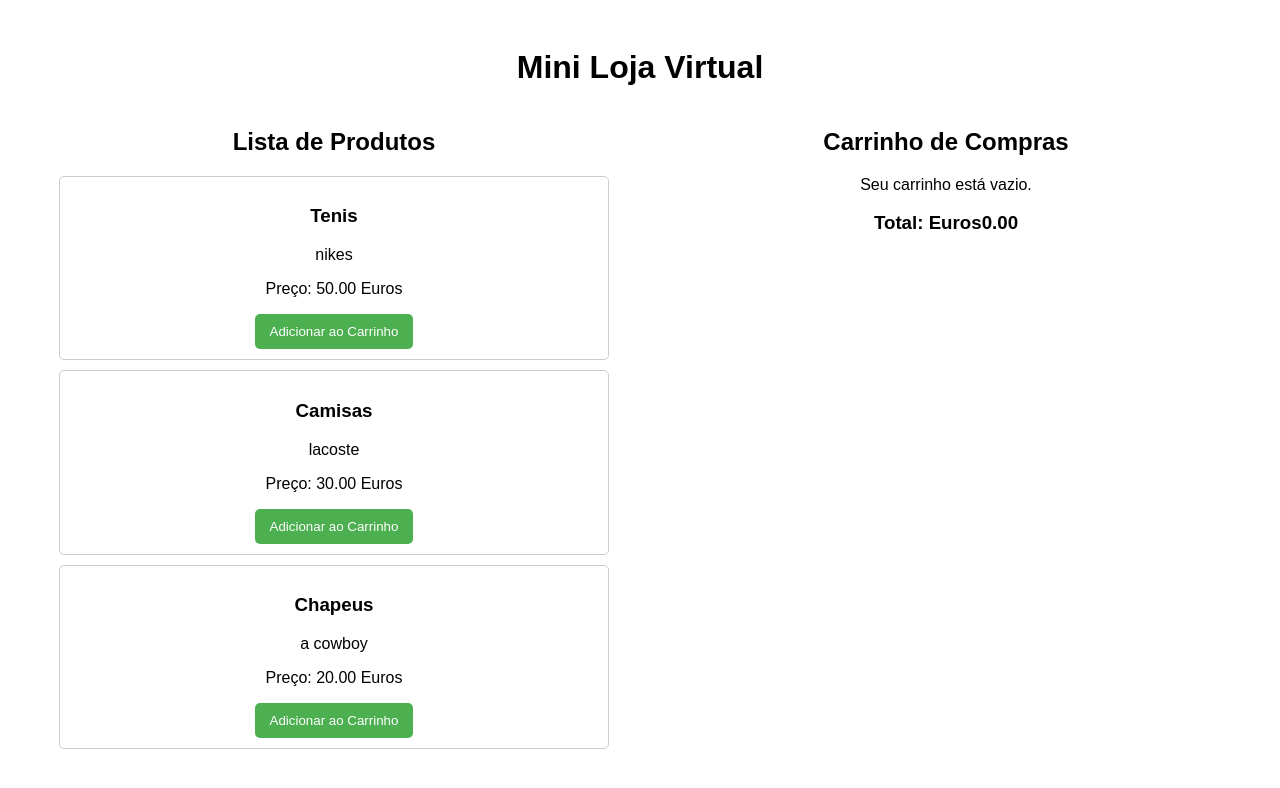
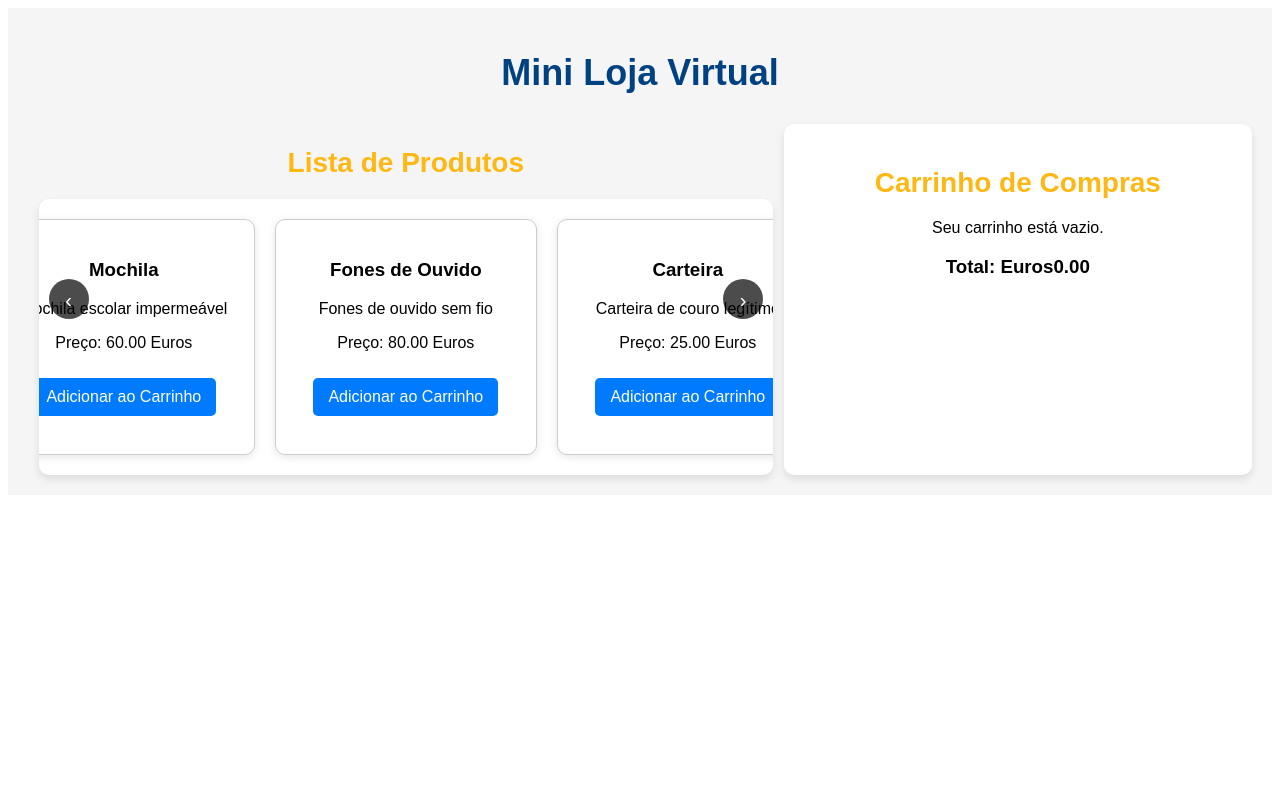
Before and after one commit to GabrielCode15/Loja-Virtual, a React (Vite) app: page / in a window 1280 px wide. Shown: the top 788 px of the page. Built offline with nearby package versions, Linux system fonts and the light colour scheme.

Commit message:
carrossel e estilos

```diff
--- a/src/components/ProductsList.jsx
+++ b/src/components/ProductsList.jsx
@@ -1,20 +1,30 @@
 // src/components/ProductsList.jsx
-import React, { useEffect, useState } from 'react';
+import React, { useEffect, useState, useRef } from 'react';
 import productsData from '../data/products.json';
-import '../index.css'; // Consolidado em index.css
+import '../index.css';
 
 const ProductsList = ({ addToCart }) => {
   const [products, setProducts] = useState([]);
+  const carouselRef = useRef(null);
 
   useEffect(() => {
-    // Carrega os produtos do arquivo JSON
     setProducts(productsData);
   }, []);
 
+  const scrollLeft = () => {
+    carouselRef.current.scrollBy({ left: -200, behavior: 'smooth' });
+  };
+
+  const scrollRight = () => {
+    carouselRef.current.scrollBy({ left: 200, behavior: 'smooth' });
+  };
+
   return (
-    <div className="products-container">
+    <div className="products-carousel">
       <h2>Lista de Produtos</h2>
-      <ul>
+      <button className="carousel-btn left-btn" onClick={scrollLeft}>‹</button>
+      <div className="carousel-container" ref={carouselRef}>
+        <ul className="carousel">
           {products.map(product => (
             <li key={product.id} className="product-item">
               <h3>{product.name}</h3>
@@ -27,6 +37,8 @@ const ProductsList = ({ addToCart }) => {
           ))}
         </ul>
       </div>
+      <button className="carousel-btn right-btn" onClick={scrollRight}>›</button>
+    </div>
   );
 };
 
--- a/src/data/products.json
+++ b/src/data/products.json
@@ -1,21 +1,92 @@
-
 [
   {
     "id": 1,
     "name": "Tenis",
     "price": 50.00,
-    "description": "nikes"
+    "description": "Nikes"
   },
   {
     "id": 2,
     "name": "Camisas",
     "price": 30.00,
-    "description": "lacoste"
+    "description": "Lacoste"
   },
   {
     "id": 3,
     "name": "Chapeus",
     "price": 20.00,
-    "description": "a cowboy"
+    "description": "A Cowboy"
+  },
+  {
+    "id": 4,
+    "name": "Relógio",
+    "price": 120.00,
+    "description": "Relógio digital esportivo"
+  },
+  {
+    "id": 5,
+    "name": "Jaqueta",
+    "price": 150.00,
+    "description": "Jaqueta de couro"
+  },
+  {
+    "id": 6,
+    "name": "Óculos de Sol",
+    "price": 75.00,
+    "description": "Ray-Ban clássico"
+  },
+  {
+    "id": 7,
+    "name": "Mochila",
+    "price": 60.00,
+    "description": "Mochila escolar impermeável"
+  },
+  {
+    "id": 8,
+    "name": "Fones de Ouvido",
+    "price": 80.00,
+    "description": "Fones de ouvido sem fio"
+  },
+  {
+    "id": 9,
+    "name": "Carteira",
+    "price": 25.00,
+    "description": "Carteira de couro legítimo"
+  },
+  {
+    "id": 10,
+    "name": "Meias",
+    "price": 10.00,
+    "description": "Meias confortáveis de algodão"
+  },
+  {
+    "id": 11,
+    "name": "Cinto",
+    "price": 35.00,
+    "description": "Cinto de couro marrom"
+  },
+  {
+    "id": 12,
+    "name": "Boné",
+    "price": 15.00,
+    "description": "Boné esportivo Adidas"
+  },
+  {
+    "id": 13,
+    "name": "Jaqueta Jeans",
+    "price": 85.00,
+    "description": "Jaqueta jeans estilosa"
+  },
+  {
+    "id": 14,
+    "name": "Calça Jeans",
+    "price": 60.00,
+    "description": "Calça jeans slim fit"
+  },
+  {
+    "id": 15,
+    "name": "Tênis de Corrida",
+    "price": 100.00,
+    "description": "Tênis de corrida leve e confortável"
   }
 ]
--- a/src/index.css
+++ b/src/index.css
@@ -1,58 +1,152 @@
-/* src/index.css */
-
 /* Estilos gerais da aplicação */
 .app-container {
-  font-family: Arial, sans-serif;
+  font-family: 'Arial', sans-serif;
   text-align: center;
   padding: 20px;
+  background-color: #f5f5f5;
+}
+
+h1 {
+  color: #004182;
+  font-size: 36px;
+  margin-bottom: 30px;
 }
 
 .main-content {
   display: flex;
   justify-content: space-around;
   margin-top: 20px;
+  flex-wrap: wrap;
 }
 
-/* Estilos da lista de produtos */
-.products-container {
-  width: 45%;
+/* Cabeçalho para títulos */
+h2 {
+  font-size: 28px;
+  color: #fdb813;
+  margin-bottom: 20px;
 }
 
-ul {
+/* Estilos da lista de produtos com carrossel */
+.products-carousel {
+  width: 60%;
+  position: relative;
+  margin: auto;
+}
+
+.carousel-container {
+  display: flex;
+  justify-content: center;
+  align-items: center;
+  overflow-x: hidden;
+  padding: 20px 0;
+  background-color: white;
+  border-radius: 10px;
+  box-shadow: 0 4px 8px rgba(0, 0, 0, 0.1);
+}
+
+.carousel {
+  display: flex;
   list-style: none;
   padding: 0;
+  margin: 0;
+  transition: transform 0.5s ease-in-out;
 }
 
 .product-item {
   border: 1px solid #ccc;
-  padding: 10px;
-  margin-bottom: 10px;
-  border-radius: 5px;
+  padding: 20px;
+  margin: 0 10px;
+  border-radius: 10px;
+  background-color: #ffffff;
+  width: 220px;
+  text-align: center;
+  box-shadow: 0 2px 8px rgba(0, 0, 0, 0.1);
+}
+
+.product-item img {
+  width: 100%;
+  height: auto;
+  border-radius: 10px;
 }
 
 .add-button {
-  background-color: #4CAF50;
+  background-color: #007bff;
   color: white;
   border: none;
   padding: 10px 15px;
   cursor: pointer;
   border-radius: 5px;
+  font-size: 16px;
+  margin-top: 10px;
 }
 
 .add-button:hover {
-  background-color: #45a049;
+  background-color: #0056b3;
+}
+
+/* Botões de navegação do carrossel */
+.carousel-btn {
+  background-color: rgba(0, 0, 0, 0.7);
+  color: white;
+  border: none;
+  position: absolute;
+  top: 50%;
+  transform: translateY(-50%);
+  padding: 10px;
+  cursor: pointer;
+  z-index: 1;
+  font-size: 20px;
+  border-radius: 50%;
+  width: 40px;
+  height: 40px;
+}
+
+.left-btn {
+  left: 10px;
+}
+
+.right-btn {
+  right: 10px;
+}
+
+.carousel-btn:hover {
+  background-color: rgba(0, 0, 0, 0.9);
+}
+
+/* Indicadores de páginas (pontos) */
+.carousel-indicators {
+  text-align: center;
+  margin-top: 15px;
+}
+
+.carousel-indicators .dot {
+  height: 12px;
+  width: 12px;
+  margin: 0 5px;
+  background-color: #ddd;
+  border-radius: 50%;
+  display: inline-block;
+  transition: background-color 0.6s ease;
+}
+
+.carousel-indicators .dot.active {
+  background-color: #004182;
 }
 
 /* Estilos do carrinho */
 .cart-container {
-  width: 45%;
+  width: 35%;
+  background-color: white;
+  padding: 20px;
+  border-radius: 10px;
+  box-shadow: 0 4px 8px rgba(0, 0, 0, 0.1);
 }
 
 .cart-item {
   border: 1px solid #ccc;
-  padding: 10px;
+  padding: 15px;
   margin-bottom: 10px;
-  border-radius: 5px;
+  border-radius: 10px;
 }
 
 .remove-button {
@@ -67,3 +161,24 @@ ul {
 .remove-button:hover {
   background-color: #e53935;
 }
+
+/* Responsividade */
+@media (max-width: 768px) {
+  .main-content {
+    flex-direction: column;
+    align-items: center;
+  }
+
+  .products-carousel {
+    width: 90%;
+  }
+
+  .cart-container {
+    width: 90%;
+    margin-top: 20px;
+  }
+
+  .product-item {
+    width: 180px;
+  }
+}
```
Lines whose indentation alone changed are shown as unchanged.
